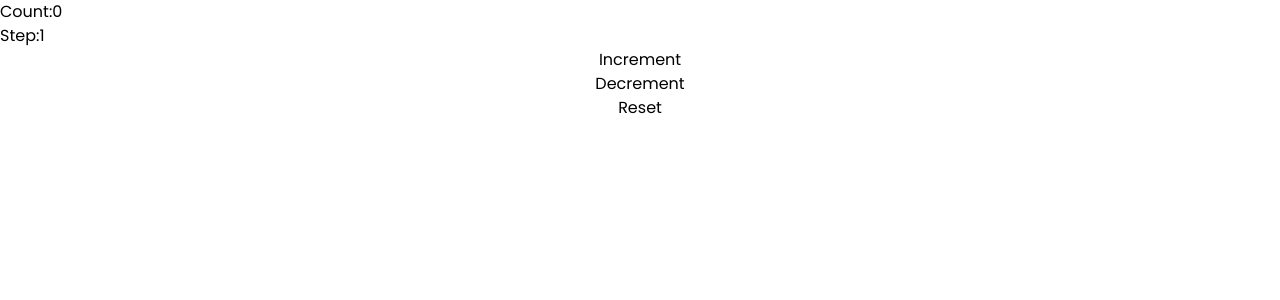
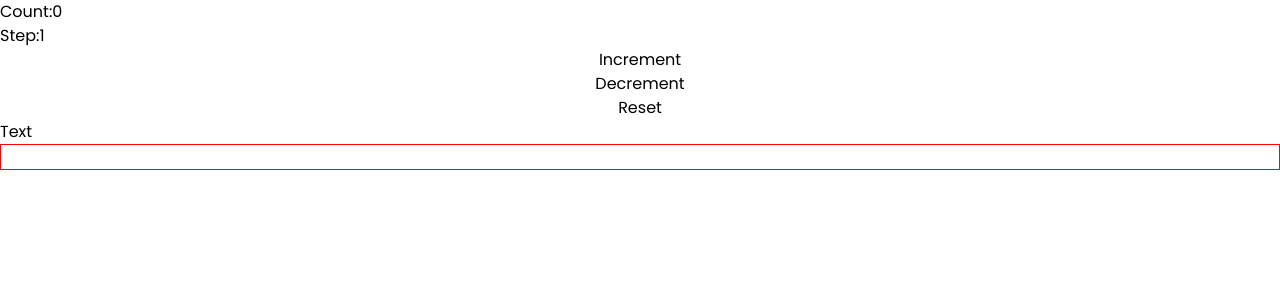
Before and after one commit to TonmoyZohani/knowlefe-cafe-react.js, a React (Vite) app: page / in a window 1280 px wide. Shown: the top 300 px of the page. Built offline with nearby package versions, Linux system fonts and the light colour scheme.

Commit message:
step use reducer done

```diff
--- a/src/assets/components/Counter.jsx
+++ b/src/assets/components/Counter.jsx
@@ -13,6 +13,8 @@ const reducer = (state, action) => {
       return { ...state, count: state.count - 1 };
     case "reset":
       return { ...state, count: 0 };
+    case "setType":
+      return { ...state, step: action.payload || 0 };
   }
 };
 
@@ -38,6 +40,12 @@ const Counter = () => {
     dispatch({ type: "reset" });
   };
 
+  const definiteState = (e) => {
+    console.log(e.target.value);
+
+    dispatch({ type: "setType", payload: e.target.value });
+  };
+
   return (
     <div style={{ display: "flex", flexDirection: "column" }}>
       <p>Count:{count}</p>
@@ -45,6 +53,12 @@ const Counter = () => {
       <button onClick={handleIncrement}>Increment</button>
       <button onClick={handleDecrement}>Decrement</button>
       <button onClick={handleReset}>Reset</button>
+      Text
+      <input
+        onChange={(e) => definiteState(e)}
+        type="number"
+        style={{ border: "1px solid red" }}
+      />
     </div>
   );
 };
```
